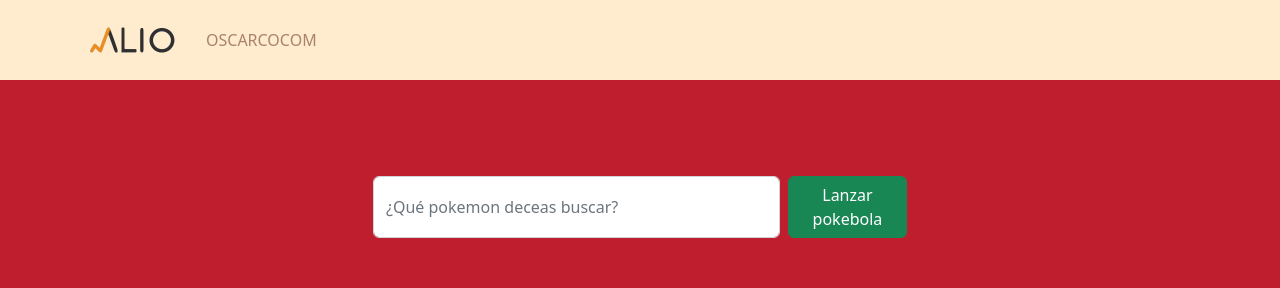
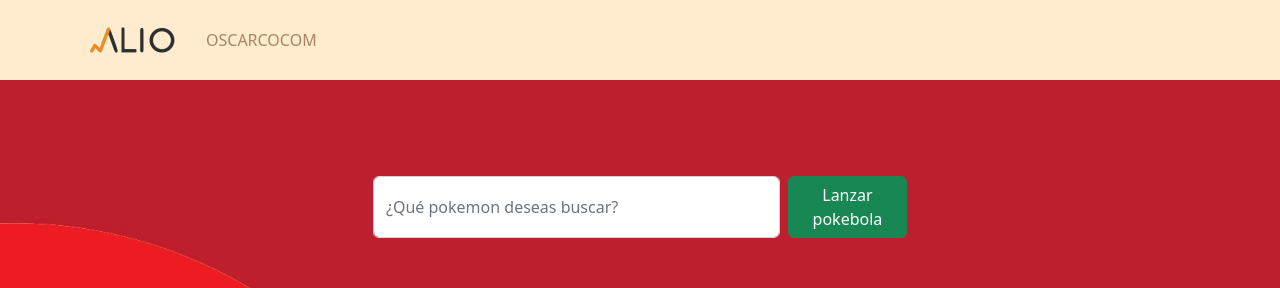
Before and after one commit to oscarcocom/Alio-App, a React (Create React App) app: page / in a window 1280 px wide. Shown: the top 288 px of the page. Built offline with nearby package versions, Linux system fonts and the light colour scheme; no server answers.

Commit message:
img sugge

```diff
--- a/package.json
+++ b/package.json
@@ -26,7 +26,7 @@
     "typescript": "^4.7.4",
     "web-vitals": "^2.1.4"
   },
-    "scripts": {
+  "scripts": {
     "predeploy": "npm run build",
     "deploy": "gh-pages -d build",
     "start": "react-scripts start",
--- a/src/App.tsx
+++ b/src/App.tsx
@@ -31,14 +31,12 @@ function App() {
   const [showMessage, setShow] = useState(false);
 
   //Customs Hooks
-  const { PokemonGet, dataApi } = useApi<SearchWord>(input);
+  const { PokemonGet } = useApi<SearchWord>(input);
 
   const Pokebola = useRef<HTMLImageElement>(null);
     const PokebolaOpen = useRef<HTMLImageElement>(null);
 
-  useEffect(() => {
-    console.log(dataApi);
-  }, [dataApi]);
+
 
   const handleSubmit = async (e: React.FormEvent<HTMLFormElement>) => {
     e.preventDefault();
--- a/src/Components/PokeAutocomplete/PokeAutocomplete.tsx
+++ b/src/Components/PokeAutocomplete/PokeAutocomplete.tsx
@@ -61,9 +61,9 @@ export const PokeAutocomplete: FC<Props> = ({ FormInput, setFormInput }) => {
       <Form.Control
         id="input"
         type="search"
-        placeholder="¿Qué pokemon deceas buscar?"
+        placeholder="¿Qué pokemon deseas buscar?"
         className="me-2 FormCtrl"
-        aria-label="¿Qué pokemon deceas buscar?"
+        aria-label="¿Qué pokemon deseas buscar?"
         value={input}
         name="input"
         onChange={handleChange}
@@ -81,7 +81,11 @@ export const PokeAutocomplete: FC<Props> = ({ FormInput, setFormInput }) => {
               key={index}
               onClick={()=>handleSelectPokeSugge(pokemon.name)}
               className="ListItemSugge" action variant={`${PokeColors[index]}`}>
-                {pokemon.name}
+                <div className="ContendSugge">
+                <span>{pokemon.name}</span>
+                <span><img style={{width:"4rem"}} src={pokemon.img.back_default}/></span>
+                </div>
+
               </ListGroup.Item>
             )
           }
--- a/src/css/styles.css
+++ b/src/css/styles.css
@@ -1,5 +1,12 @@
 body{
-    background-image: url("../../public/pokebody/pokeBody.jpg");
+     background-image: url("../../public/pokebody/pokeBody.jpg");
+     background-repeat: no-repeat;
+     background-size: cover;
+     background-attachment: fixed;
+     width: 100%;
+     height: 100%;
+     background-position: center center;
+
 }
 
 
@@ -18,7 +25,7 @@ body{
 .PokeSugge {
     position: absolute;
     align-content: center;
-    width: 530px;
+    width: inherit;
     height: 15rem;
     margin-top: 4.5rem;
     overflow-y: scroll;
@@ -28,6 +35,12 @@ body{
 }
 .ListItemSugge{
     height: 4rem;
+}
+.ContendSugge{
+    width: 24em;
+    display: flex;
+    align-content: center;
+    justify-content: space-between;
 }
 .pokebolaClose{
 width: 30rem;
```
